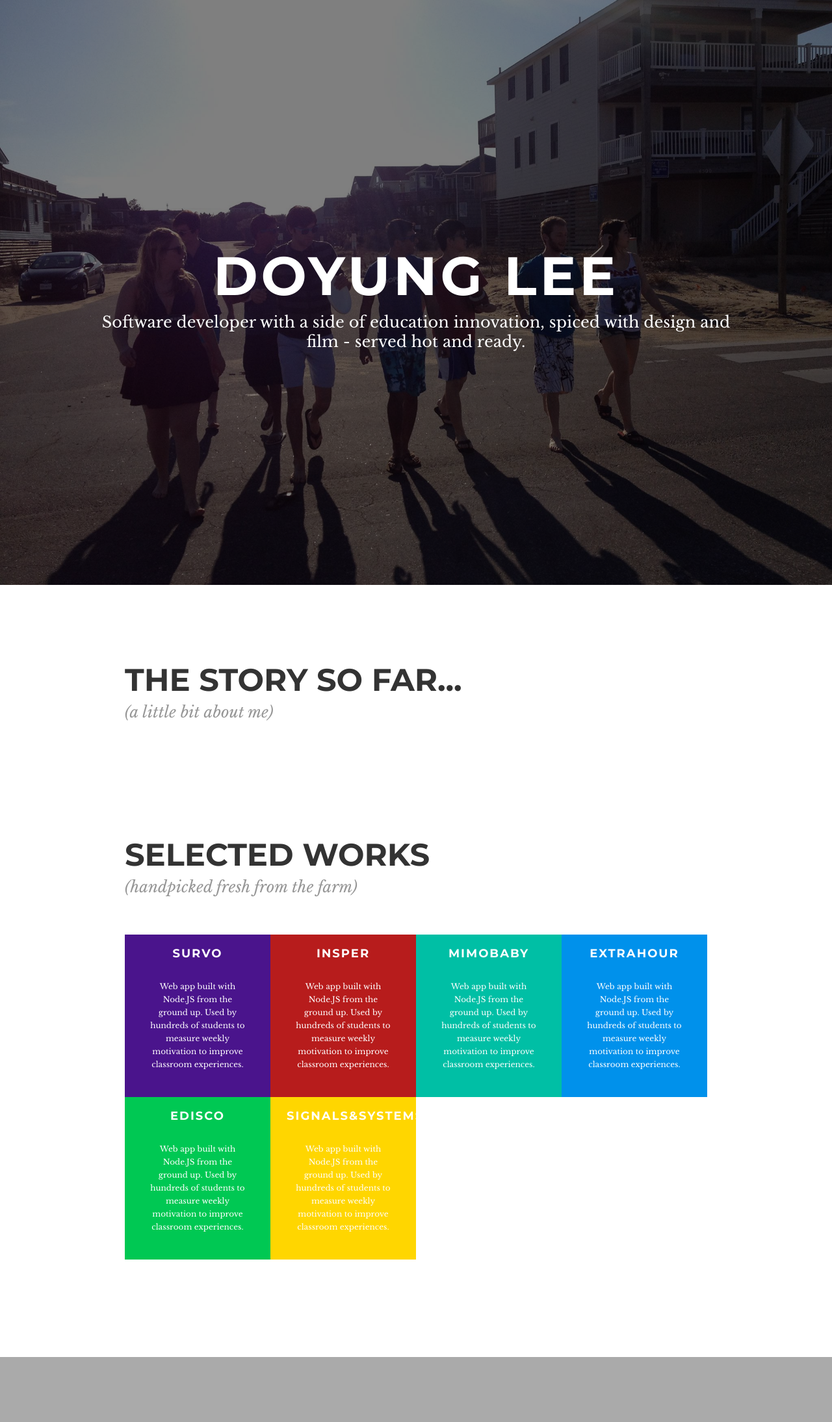
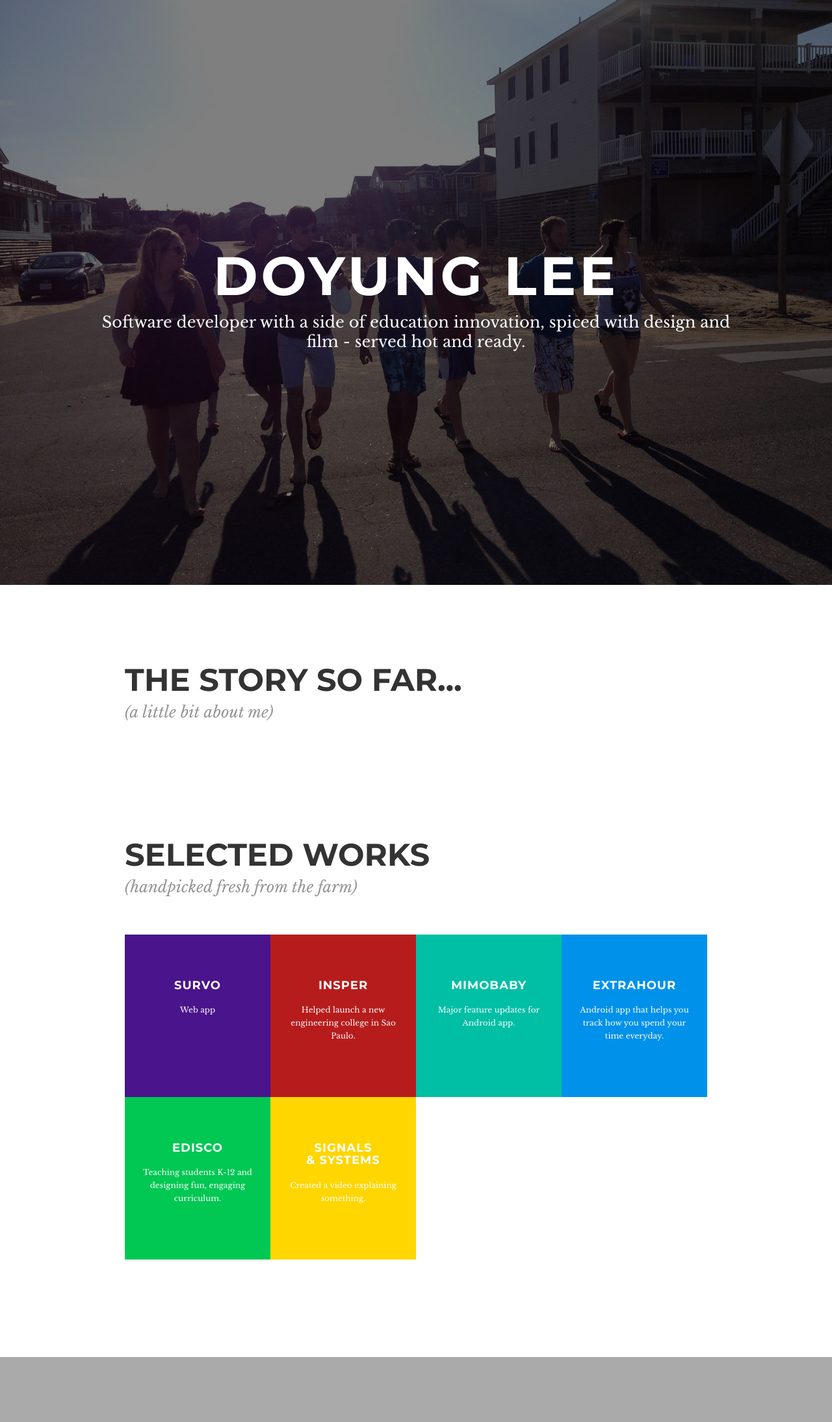
Before and after one commit to doyunglee/doyunglee.github.io, a Jekyll site: the page index.html, which Jekyll copies as it is, in a window 1280 px wide. Shown: the whole page at 65% size. Built offline with Jekyll 4.4.1, drawn with Linux system fonts in a browser that asks for light colours; nearby versions of some CDN libraries.

Commit message:
fixed boxes

```diff
--- a/css/main.css
+++ b/css/main.css
@@ -26,7 +26,7 @@ body {
 }
 
 .containercenter {
-   display: table-cell;
+   display: table-cell; /*child of layer*/
    vertical-align: middle;
    margin-left: 25%;
    margin-right: 25%;
@@ -39,7 +39,7 @@ body {
    left: 0;
    width: 100%;
    height: 100%;
-   display: table;
+   display: table; /* parent of containercenter*/
 }
 
 
@@ -92,16 +92,18 @@ body {
 
 .cell-title h4{
    font-family: "Montserrat", sans-serif;
-   letter-spacing: 2px;
-   padding: 10px;
+   letter-spacing: 1px;
+   padding-top: 10px;
    margin-bottom: 0px;
+   margin-top: 30%;
 }
 
 .cell-title p{
    font-family: "Libre Baskerville", sans-serif;
-   padding: 20px;
+   padding: 10px;
    line-height: 20px;
    margin-bottom: 0px;
+   margin-top: 8px;
 }
 
 /* Collection of Work Squares */
@@ -133,12 +135,16 @@ body {
 }
 
 
-/* ------- Fonts! --------------------------------------*/
+/* ------- Fonts and Windows --------------------------------------*/
 
-@media all and (max-width: 800px) {
-.hithere h3{
-    font-size: 17px;
-  }
+@media all and (max-width: 900px) {
+   .hithere h3 {
+      font-size: 17px;
+   }
+
+   .cell-title h4 {
+      font-size: 10px;
+   }
 }
 
 @font-face {
--- a/index.html
+++ b/index.html
@@ -35,7 +35,7 @@
 	 		</div>
 	    </div>
 
-	    <!-- Sassy Section Title 2-->
+	    <!-- Sassy Section Title: About-->
 	   	<div class = "section-container">
 	   		<h1>THE STORY SO FAR...</h1>
 	   		<h3>(a little bit about me)</h3>
@@ -44,7 +44,7 @@
 
 	   	</div>
 
-	    <!-- Sassy Section Title -->
+	    <!-- Sassy Section Title: Work -->
 	   	<div class = "section-container">
 	   		<h1>SELECTED WORKS</h1>
 	   		<h3>(handpicked fresh from the farm)</h3>
@@ -56,43 +56,44 @@
 				<div class="col-xs-6 col-sm-3" id="survo">
 					<div class="cell-title">
 						<h4>SURVO</h4>
-						<p>Web app built with Node.JS from the ground up. Used by hundreds of students to measure weekly motivation to improve classroom experiences.</p>
+						<p>Web app</p>
 					</div>
 				</div>
 				<div class="col-xs-6 col-sm-3" id="insper">
 					<div class="cell-title">
-						<h4>INSPER</h4>
-						<p>Web app built with Node.JS from the ground up. Used by hundreds of students to measure weekly motivation to improve classroom experiences.</p>
+							<h4>INSPER</h4>
+							<p>Helped launch a new engineering college in Sao Paulo.</p>
 					</div>
 				</div>
 				<div class="col-xs-6 col-sm-3" id = "mimo">
 					<div class="cell-title">
 						<h4>MIMOBABY</h4>
-						<p>Web app built with Node.JS from the ground up. Used by hundreds of students to measure weekly motivation to improve classroom experiences.</p>
+						<p>Major feature updates for Android app.</p>
 					</div>
 				</div>
 				<div class="col-xs-6 col-sm-3" id = "extrahour">
 					<div class="cell-title">
 						<h4>EXTRAHOUR</h4>
-						<p>Web app built with Node.JS from the ground up. Used by hundreds of students to measure weekly motivation to improve classroom experiences.</p>
+						<p>Android app that helps you track how you spend your time everyday.</p>
 					</div>
 				</div>
 				<div class="col-xs-6 col-sm-3" id = "eDisco">
 					<div class="cell-title">
 						<h4>EDISCO</h4>
-						<p>Web app built with Node.JS from the ground up. Used by hundreds of students to measure weekly motivation to improve classroom experiences.</p>
+						<p>Teaching students K-12 and designing fun, engaging curriculum.</p>
 					</div>
 				</div>
 				<div class="col-xs-6 col-sm-3" id = "sigsys">
 					<div class="cell-title">
-						<h4>SIGNALS&SYSTEMS</h4>
-						<p>Web app built with Node.JS from the ground up. Used by hundreds of students to measure weekly motivation to improve classroom experiences.</p>
+						<h4>SIGNALS</h4>
+						<h4 span style="padding-top: 0px; margin-top: 0px">& SYSTEMS</h4>
+						<p>Created a video explaining something.</p>
 					</div>
 				</div>
 			</div>
 	    </div>
 
-	   	<!-- Sassy Section Title 2-->
+	   	<!-- Sassy Section Title: Space-->
 	   	<div class = "section-container">
 	   	</div>
 
```
